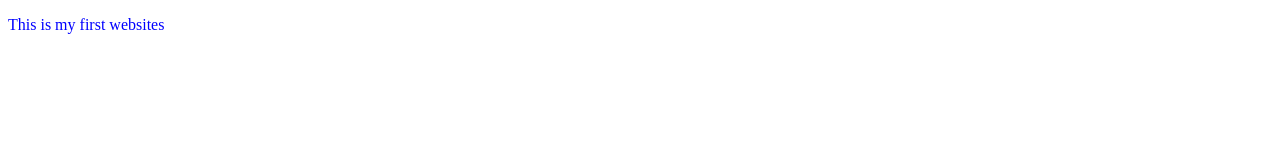
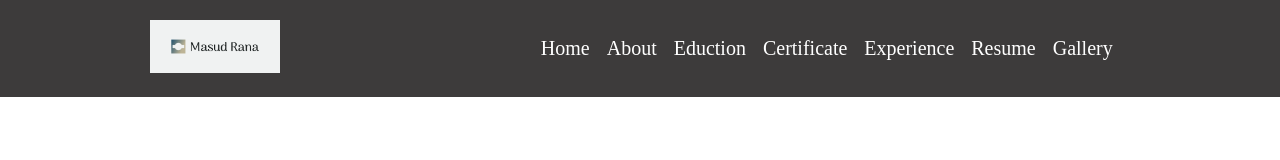
Before and after one commit to masudranadhk/Protfolio_Masud, a plain HTML site: page index.html in a window 1280 px wide. Drawn offline with Linux system fonts and the light colour scheme.

Commit message:
3rd Version

```diff
--- a/index.html
+++ b/index.html
@@ -7,6 +7,44 @@
     <title>Masud Protfolio</title>
 </head>
 <body>
-    <p>This is my first websites</p>
+    <header>
+        <!-- This is NAV bar section -->
+        <nav>
+            <div class="menu-container">
+
+                <div class="logo">
+                    <img class="logophoto" src="images/logo.png" alt="Logo">
+
+
+                </div>
+                <div class="menus">
+                    <li class="item">Home</li>
+                    <li class="item">About</li>
+                    <li class="item">Eduction</li>
+                    <li class="item">Certificate</li>
+                    <li class="item">Experience</li>
+                    <li class="item">Resume</li>
+                    <li class="item">Gallery</li>
+
+                </div>
+
+            </div>
+        </nav>
+    </header>
+    <main>
+        <!-- This is for Banner -->
+<section>
+    <div class="banner-container">
+        <div class="banner-tex">
+
+        </div>
+
+    </div>
+    <div class="banner-logo">
+
+    </div>
+</section>
+    </main>
+    <footer></footer>
 </body>
 </html>
--- a/style.css
+++ b/style.css
@@ -1,3 +1,31 @@
-p{
-    color: blue;
+*{
+    margin: 0px;
+    padding: 0px;
 }
+.menu-container{
+    background-color: rgb(61, 59, 59);
+    padding: 20px;
+    color: white;
+    list-style: none;
+    display: flex;
+    align-items: center;
+    justify-content: space-around;
+
+
+}
+.menus{
+    display: flex;
+}
+.logophoto{
+    width: 130px;
+}
+.item{
+    margin-right: 10px;
+    padding-right: 7px;
+    font-size: 20px;
+    cursor: pointer;
+}
+.item:hover{
+    color: rgb(255, 187, 0);
+
+}
```
Also changed, not shown: images/Masud_Circle.png (added), images/logo.png (added).
